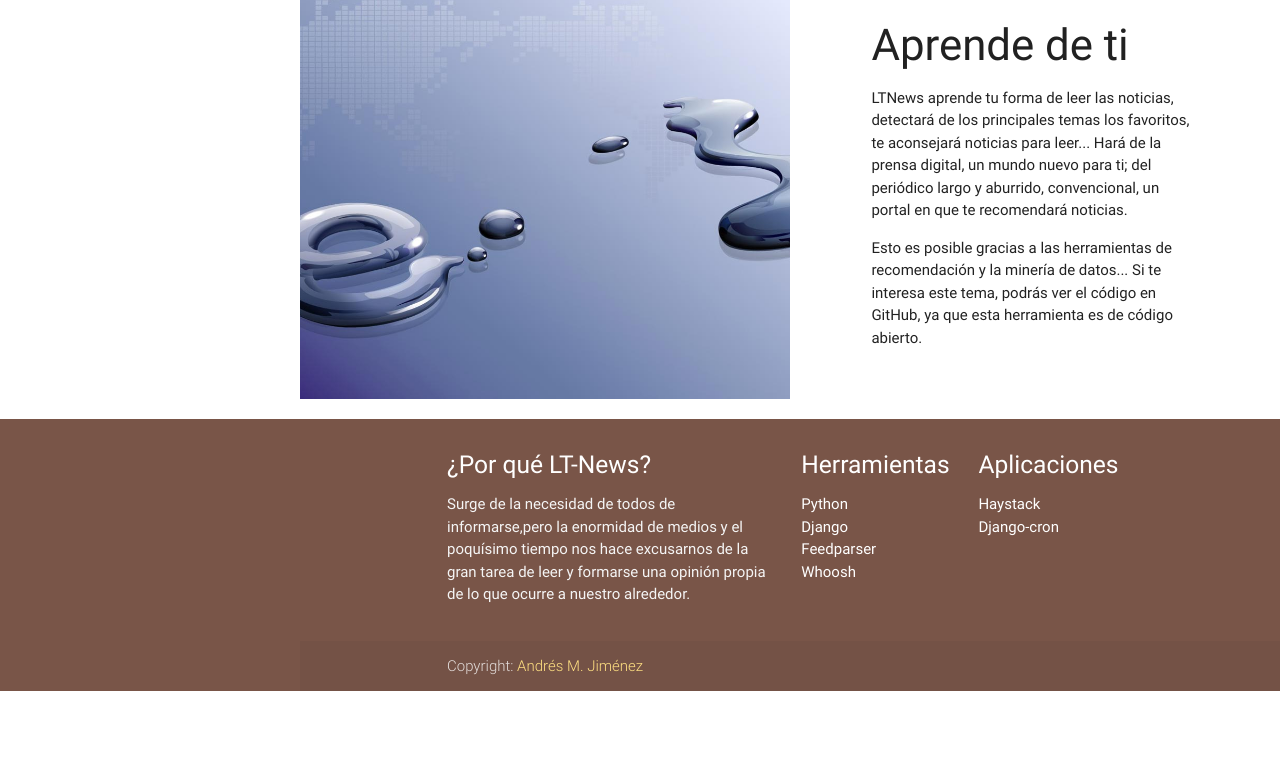
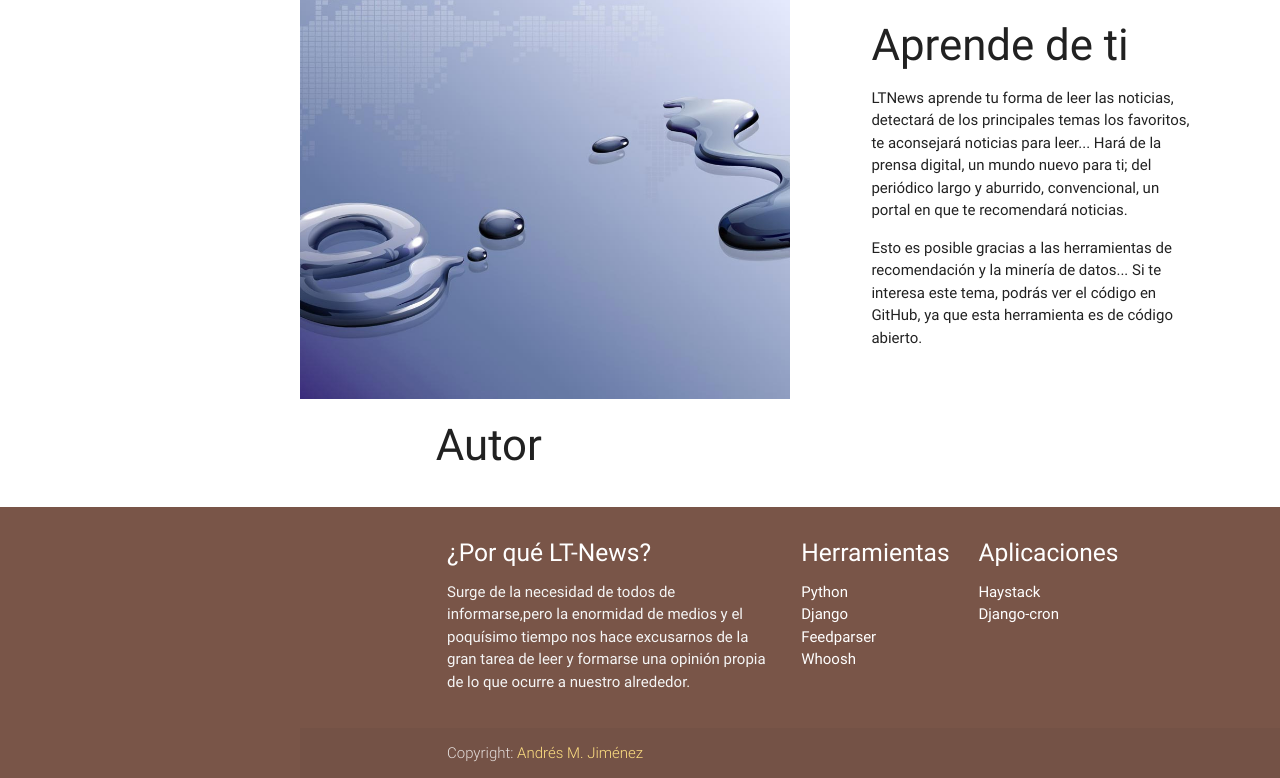
Before and after one commit to andjimrio/LTN, a Django app: page / in a window 1280 px wide. Shown: the part 1265-2043 px from the top of the page. Before the commit the page ends 1956 px from the top, so only its background shows below. Run offline with Django 3.2, Linux system fonts and the light colour scheme; some libraries are stand-ins or nearby versions.

Commit message:
fix #36: en construccion la landing page...

```diff
--- a/templates/index.html
+++ b/templates/index.html
@@ -48,4 +48,11 @@
         </div>
         <div class="col s12 m6 l6 pull-m6 pull-l6 primo-start-2"></div>
     </div>
+    <div class="container">
+        <div class="row">
+            <div class="s12">
+                <h3>Autor</h3>
+            </div>
+        </div>
+    </div>
 {% endblock %}
```
